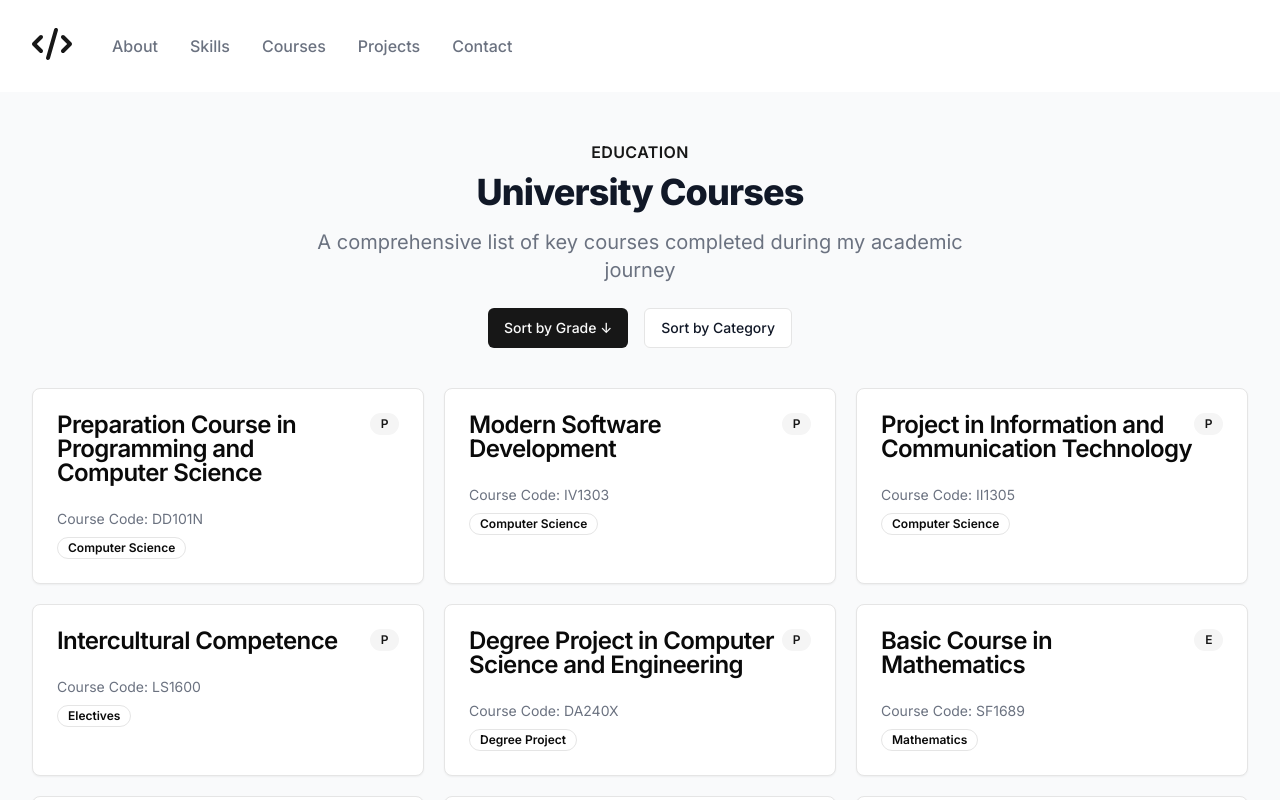
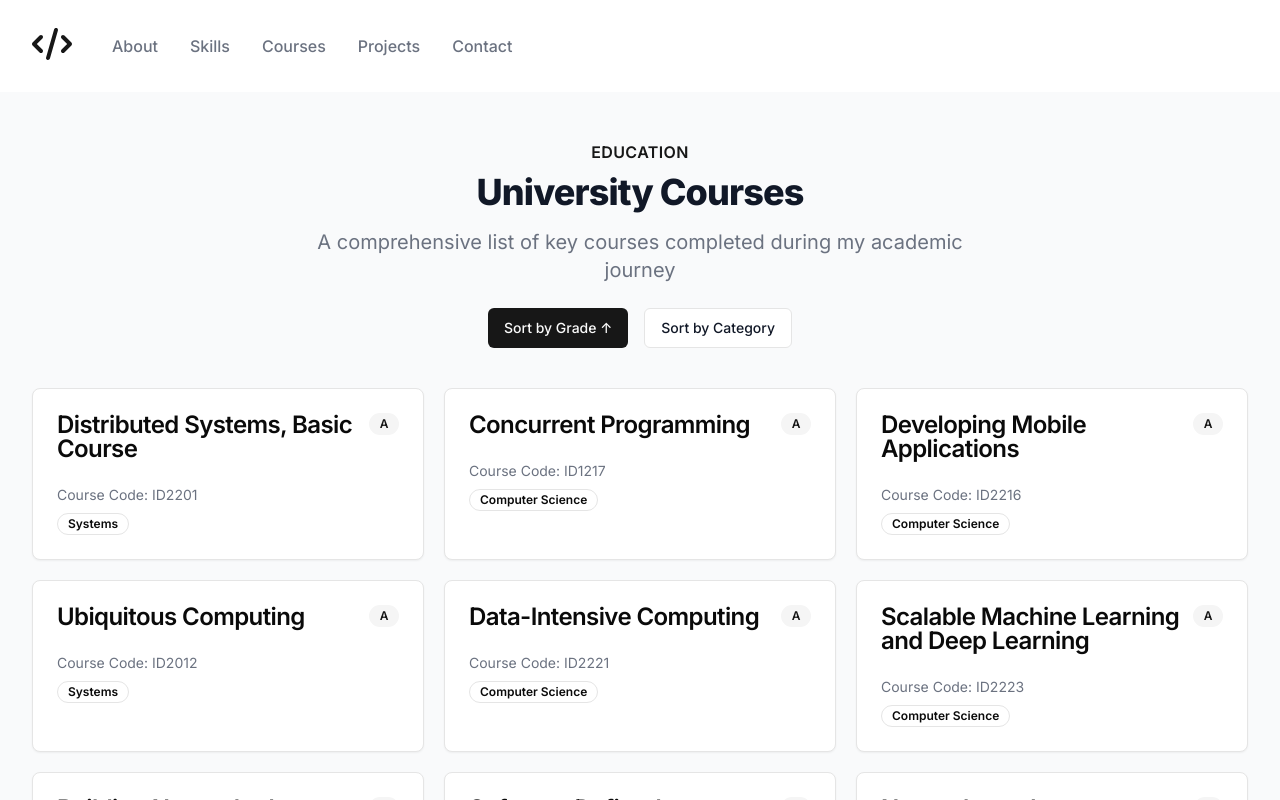
Before and after one commit to emilstahl97/emilstahl97.github.io, a Next.js app: page /courses in a window 1280 px wide. Shown: the top 800 px of the page. Built offline with nearby package versions, Linux system fonts and the light colour scheme.

Commit message:
Update Courses.tsx

```diff
--- a/components/Courses.tsx
+++ b/components/Courses.tsx
@@ -17,7 +17,7 @@ export default function Courses() {
   })
 
   const [sortKey, setSortKey] = useState<SortKey>('grade')
-  const [sortOrder, setSortOrder] = useState<'asc' | 'desc'>('desc')
+  const [sortOrder, setSortOrder] = useState<'asc' | 'desc'>('asc')
 
   const gradeOrder = ['A', 'B', 'C', 'D', 'E', 'P']
 
```
